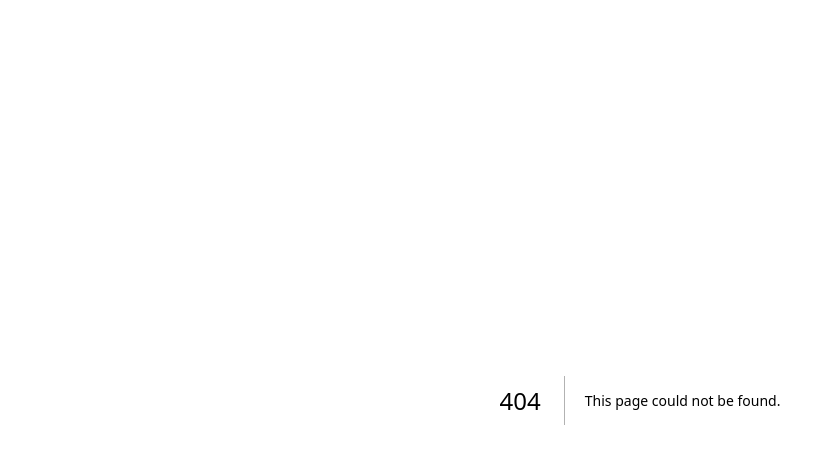
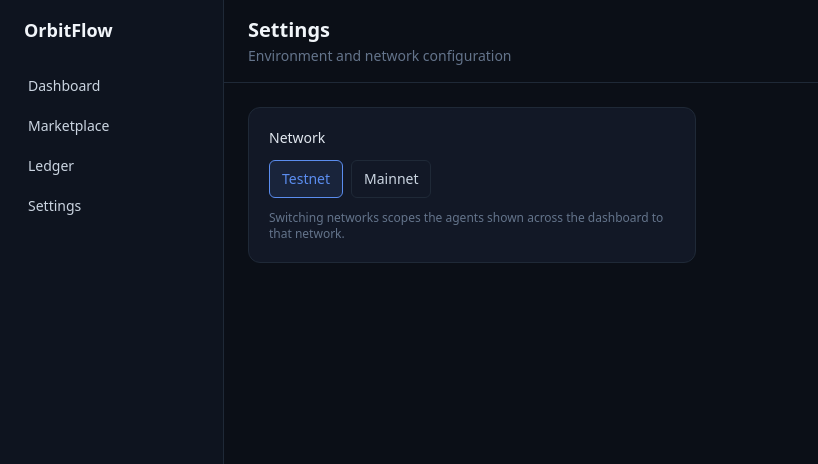
Before and after one commit to OrbitFlow-AI/Frontend, a Next.js app: page /dashboard/settings in a window 1280 px wide. Before the commit this address had no page. Shown: the top 464 px of the page, without its empty margins (0-818 px from the left). Built offline with nearby package versions, Linux system fonts and the light colour scheme.

Commit message:
feat: add Settings route with testnet/mainnet network switch

```diff
--- /dev/null
+++ b/app/dashboard/settings/page.tsx
@@ -0,0 +1,42 @@
+// Settings route: environment/network switch scoping which agents are visible app-wide.
+"use client";
+
+import { Topbar } from "@/components/layout/Topbar";
+import { Card } from "@/components/ui/Card";
+import { useAgentContext } from "@/lib/context/AgentContext";
+import type { Network } from "@/types/domain";
+
+const networks: Network[] = ["testnet", "mainnet"];
+
+export default function SettingsPage() {
+  const { network, setNetwork } = useAgentContext();
+
+  return (
+    <>
+      <Topbar title="Settings" subtitle="Environment and network configuration" />
+      <main className="p-6">
+        <Card className="max-w-md">
+          <h2 className="mb-3 text-sm font-medium text-slate-200">Network</h2>
+          <div className="flex gap-2">
+            {networks.map((option) => (
+              <button
+                key={option}
+                onClick={() => setNetwork(option)}
+                className={`rounded-md border px-3 py-2 text-sm capitalize ${
+                  network === option
+                    ? "border-primary bg-primary/10 text-primary"
+                    : "border-border text-slate-300 hover:bg-slate-800"
+                }`}
+              >
+                {option}
+              </button>
+            ))}
+          </div>
+          <p className="mt-3 text-xs text-muted">
+            Switching networks scopes the agents shown across the dashboard to that network.
+          </p>
+        </Card>
+      </main>
+    </>
+  );
+}
```
